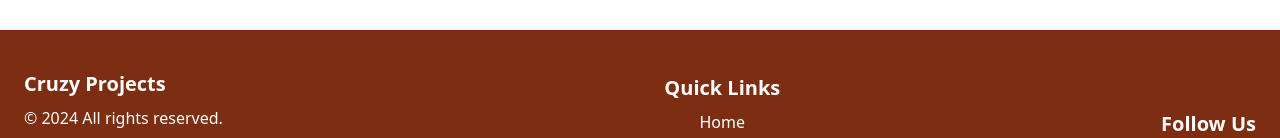
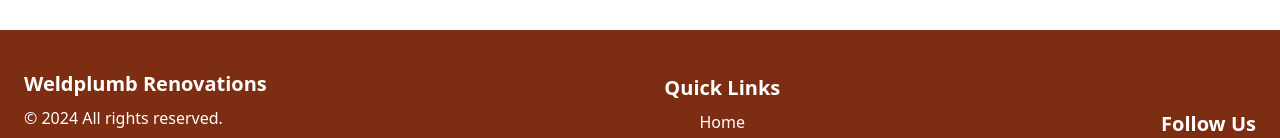
Before and after one commit to Leeoasis/weld-plumb-renovations, a React (Create React App) app: page /contact in a window 1280 px wide. Shown: the part 1034-1172 px from the top of the page. Built offline with nearby package versions, Linux system fonts and the light colour scheme.

Commit message:
Update Footer.js

```diff
--- a/src/components/Footer.js
+++ b/src/components/Footer.js
@@ -7,7 +7,7 @@ const Footer = () => (
       <div className="container mx-auto px-6">
         <div className="flex flex-col md:flex-row justify-between items-center">
           <div className="text-center md:text-left">
-            <h5 className="text-xl font-bold mb-2">Cruzy Projects</h5>
+            <h5 className="text-xl font-bold mb-2">Weldplumb Renovations</h5>
             <p>© 2024 All rights reserved.</p>
             <p className="mt-2">2 Settler's drive, Edgemead</p>
             <p>Phone: +27683880693</p>
```
